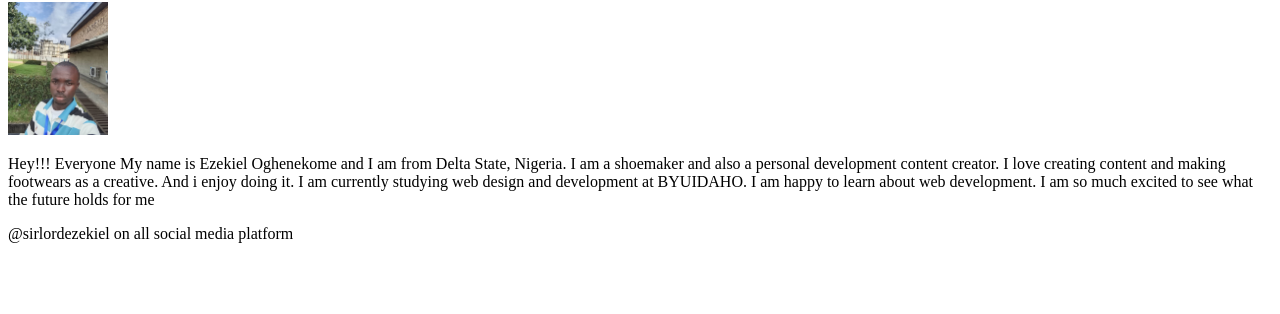
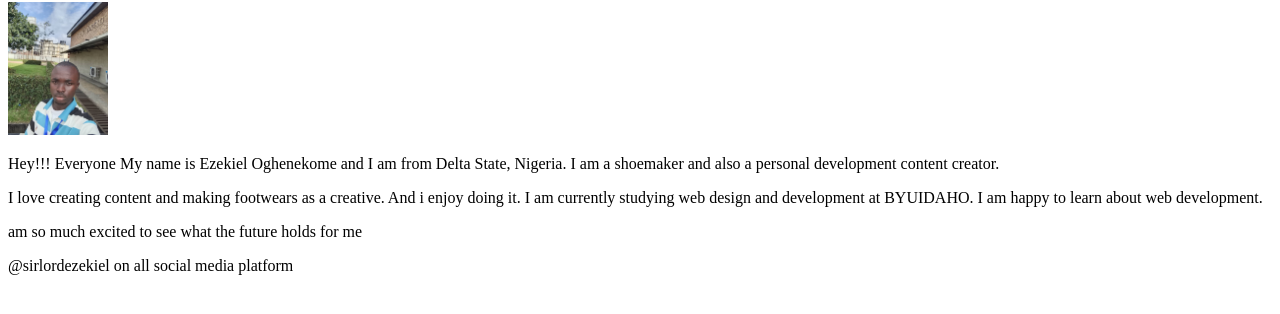
Before and after one commit to sirlordezekiel1-code/wdd130, a plain HTML site: page index.html in a window 1280 px wide. Shown: the part 104-418 px from the top of the page. Drawn offline with Linux system fonts and the light colour scheme.

Commit message:
create week code with it

```diff
--- a/index.html
+++ b/index.html
@@ -18,11 +18,13 @@
         <h1>Ezekiel Oghenekome | WDD130</h1>
         <img src="images/Ezekiel.jpeg" alt="Ezekiel Oghenekome Profile Picture" width="100">
         <p>Hey!!! Everyone My name is Ezekiel Oghenekome and I am from Delta State, Nigeria.
-            I am a shoemaker and also a personal development content creator.
-            I love creating content and making footwears as a creative.
+            I am a shoemaker and also a personal development content creator.</p>
+
+        <p>I love creating content and making footwears as a creative.
             And i enjoy doing it. I am currently studying web design and development at BYUIDAHO.
-            I am happy to learn about web development.
-            I am so much excited to see what the future holds for me</p>
+            I am happy to learn about web development.</p>
+
+        <p> am so much excited to see what the future holds for me</p>
     </main>
     <footer> @sirlordezekiel on all social media platform
     </footer>
```
